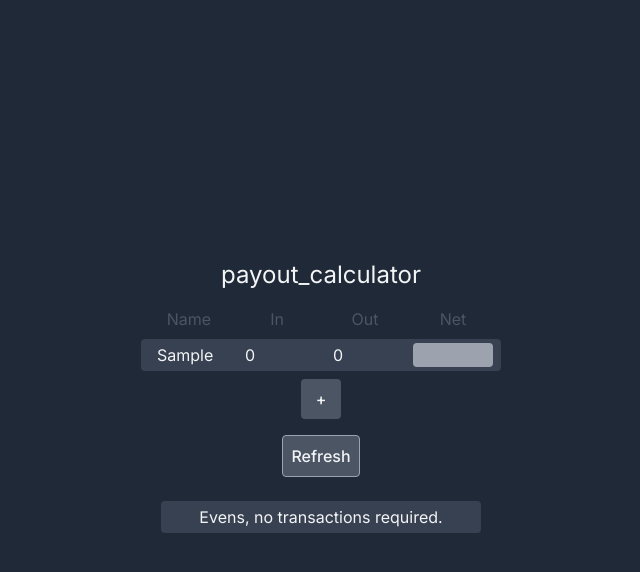
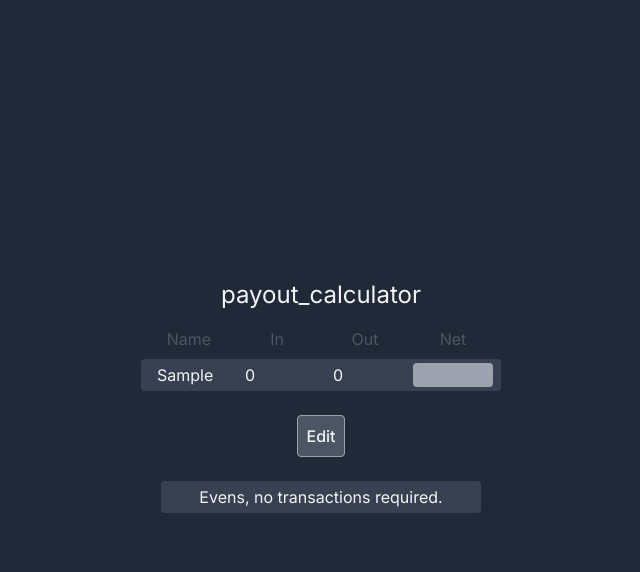
Before and after one commit to samMolyneux/payout_calculator, a Next.js app: page / in a window 1280 px wide. Both pictures are taken after typing "Sample" into the empty fields and a click on the button "Calculate". Shown: the top 572 px of the page, without its empty margins (319-959 px from the left). Built offline with nearby package versions, Linux system fonts and the light colour scheme.

Commit message:
feat: update refresh functionality to edit

```diff
--- a/app/pages/home/InputForm.tsx
+++ b/app/pages/home/InputForm.tsx
@@ -58,7 +58,10 @@ const InputForm: React.FC<{}> = (props) => {
   };
 
   function refresh() {
-    window.location.reload();
+    setCalculated(false);
+    setOutput([]);
+    setDiscrepancy(undefined);
+    setEvens(false);
   }
 
   function calculate(players: Player[]) {
@@ -162,13 +165,14 @@ const InputForm: React.FC<{}> = (props) => {
         ></InputRow>
       ))}
 
-      <button
-        className="w-10 h-10 flex items-center justify-center border bg-gray-600 font-medium rounded hover:font-bold active:border-gray-400 active:text-gray-400 disabled:border-none"
-        onClick={() => addPlayer()}
-        disabled={calculated}
-      >
-        +
-      </button>
+      {!calculated && (
+        <button
+          className="w-10 h-10 flex items-center justify-center border bg-gray-600 font-medium rounded hover:font-bold active:border-gray-400 active:text-gray-400"
+          onClick={() => addPlayer()}
+        >
+          +
+        </button>
+      )}
       <div className="p-2"></div>
 
       {calculated ? (
@@ -176,7 +180,7 @@ const InputForm: React.FC<{}> = (props) => {
           className="p-2 flex border bg-gray-600 font-medium rounded hover:font-bold active:text-gray-400 active: border-gray-400"
           onClick={() => refresh()}
         >
-          Refresh
+          Edit
         </button>
       ) : (
         <button
```
